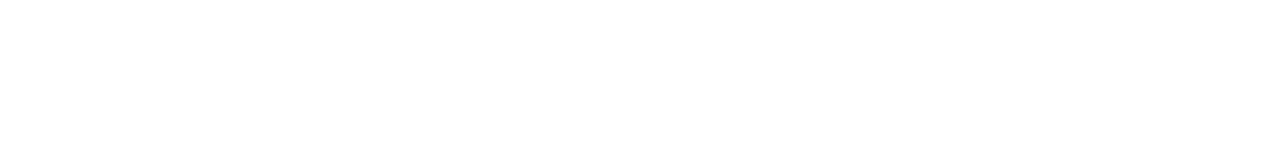
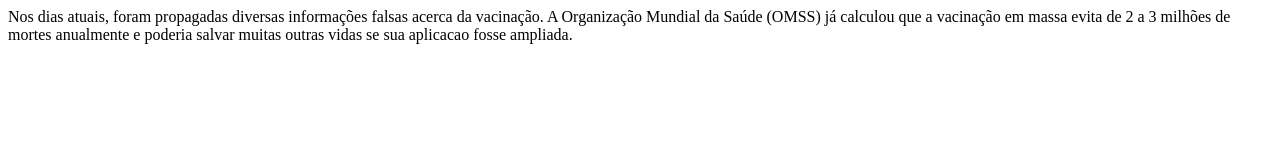
Before and after one commit to aureapinheiro2/aurea-HTML, a plain HTML site: page index.html in a window 1280 px wide. Drawn offline with Linux system fonts and the light colour scheme.

Commit message:
index.HTML

```diff
--- a/index.html
+++ b/index.html
@@ -6,6 +6,6 @@
     <title>Document</title>
 </head>
 <body>
-
+    Nos dias atuais, foram propagadas diversas informações falsas acerca da vacinação. A Organização Mundial da Saúde (OMSS) já calculou que a vacinação em massa evita de 2 a 3 milhões de mortes anualmente e poderia salvar muitas outras vidas se sua aplicacao fosse ampliada.
 </body>
 </html>
```
